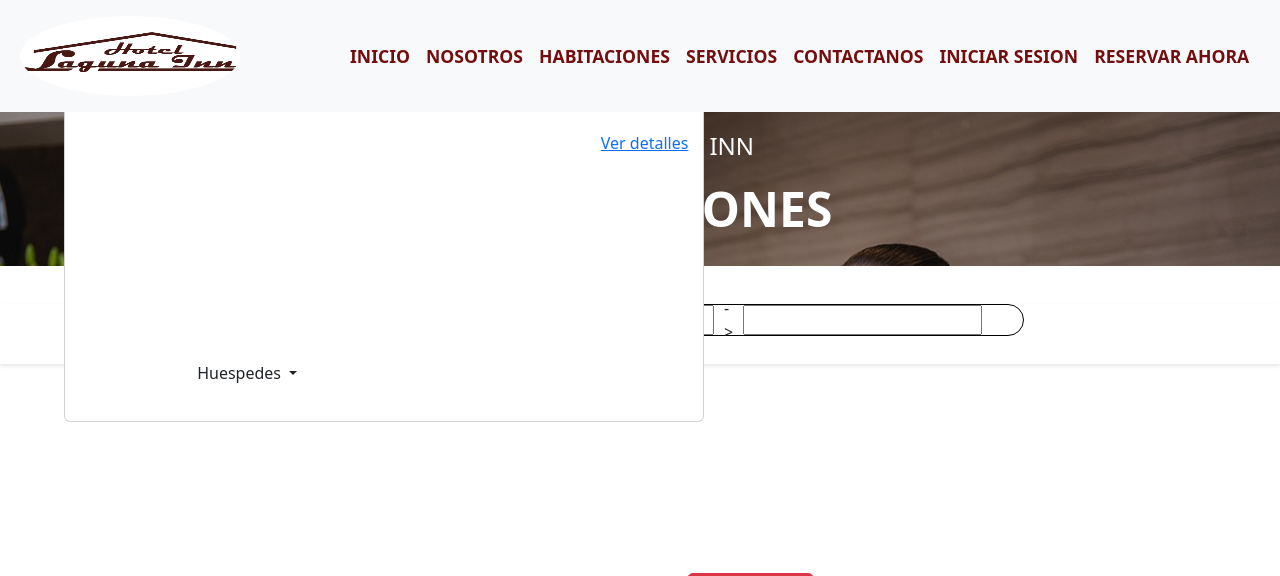
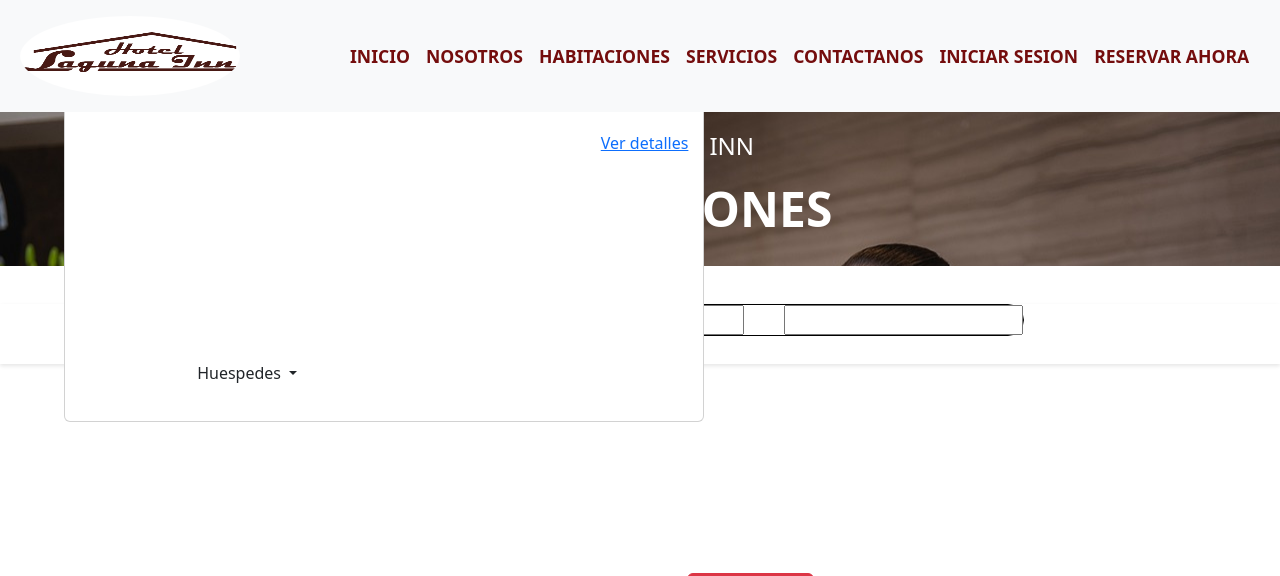
Before and after one commit to ack3stx/INTEGRADORAOFICIAL_E4, a PHP site: page /INTEGRADORA_OFICIALE4/Views/habitacionreserva.php in a window 1280 px wide. Shown: the top 576 px of the page. Run offline with PHP 8.4, Linux system fonts and the light colour scheme; some libraries are stand-ins or nearby versions.

Commit message:
actu de calendario

```diff
--- a/Views/habitacionreserva.php
+++ b/Views/habitacionreserva.php
@@ -18,8 +18,8 @@
             width: 40rem;
             height: 2rem;
             align-items: center;
-          gap: 10px;
-          padding: 0 90px;
+          gap: 40px;
+          padding: 0 120px;
           margin-left: 30%;
           margin-top: 3%;
         }
@@ -146,7 +146,7 @@
       <!--BARRITA BLANCA-->
       <div class="barra-blanca">
       <div class="containers">
-        <input type="text" id="date_picker1"> ->
+        <input type="text" id="date_picker1">
         <input type="text" id="date_picker2">
     </div>
 
@@ -317,7 +317,7 @@
 </div>
     <br><br><br><br>
 
-    <!--PIE DE PAGINA
+    <!--PIE DE PAGINA-->
     <br><br>
     <br><br>
     <footer class="footer">
@@ -348,7 +348,7 @@
       </div>
   </div>
 </footer>
--->
+
 
 
 
```
